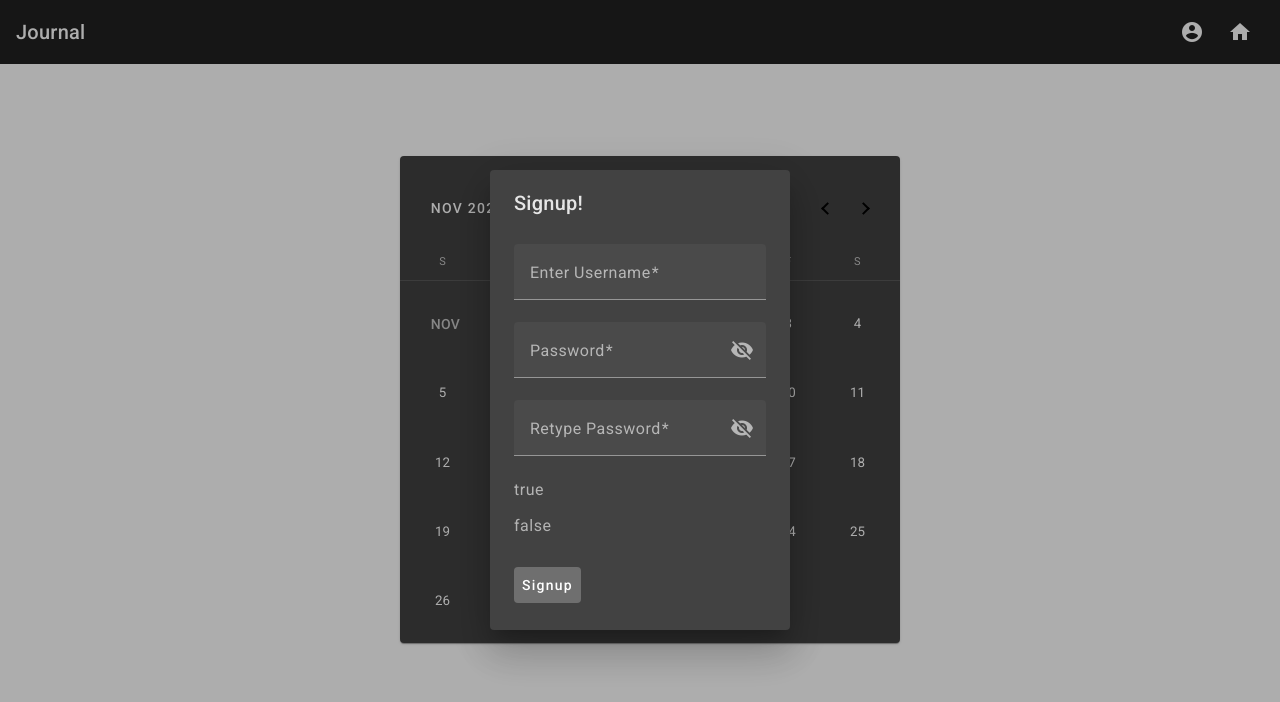
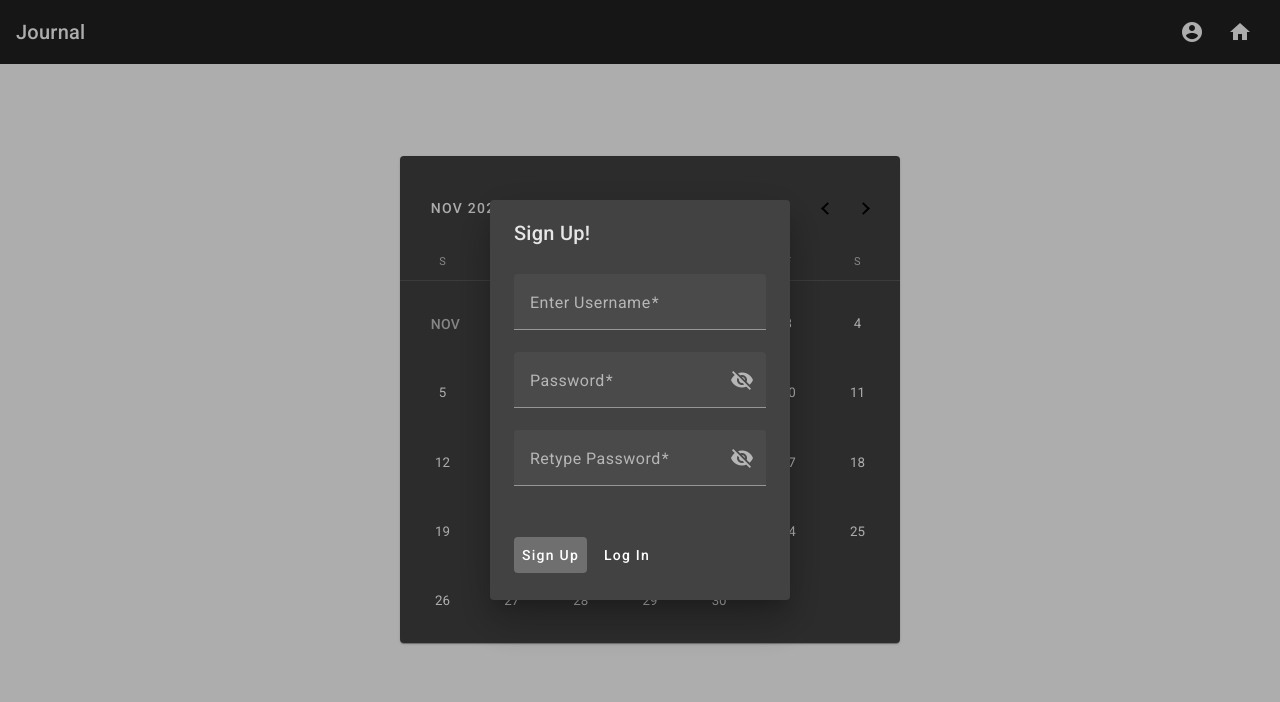
Before and after one commit to tephron4/Journal, an Angular app in the folder journal/: page / in a window 1280 px wide. Both pictures are taken after a click on the button "account_circle". Shown: the top 702 px of the page. Built offline with nearby package versions, Linux system fonts and the light colour scheme.

Commit message:
Add log in functionality to account dialog popup.
TEST=Ran app locally and ran `ng build` and `ng test`.

```diff
--- a/journal/src/app/app.component.html
+++ b/journal/src/app/app.component.html
@@ -2,6 +2,7 @@
     <app-header
         (toggleDayView)="toggleDayView($event)"
         (signUp)="signUp($event)"
+        (logIn)="logIn($event)"
         (logOut)="logOut()"
         [username]="username"
         [loggedIn]="loggedIn">
--- a/journal/src/app/app.component.ts
+++ b/journal/src/app/app.component.ts
@@ -54,6 +54,14 @@ export class AppComponent {
     console.log('Password: ', this.password);
   }
 
+  logIn(info: {username: string, password: string}) {
+    this.username = info.username;
+    this.password = info.password;
+    this.loggedIn = true;
+    console.log('Username: ', this.username);
+    console.log('Password: ', this.password);
+  }
+
   logOut() {
     this.username = '';
     this.password = '';
--- a/journal/src/app/header/account-dialog.html
+++ b/journal/src/app/header/account-dialog.html
@@ -1,4 +1,5 @@
-<h1 *ngIf="!data.loggedIn" mat-dialog-title>Signup!</h1>
+<h1 *ngIf="!data.loggedIn && signUp" mat-dialog-title>Sign Up!</h1>
+<h1 *ngIf="!data.loggedIn && !signUp" mat-dialog-title>Login!</h1>
 <h1 *ngIf="data.loggedIn" mat-dialog-title>Logged In!</h1>
 <div *ngIf="!data.loggedIn" mat-dialog-content>
     <mat-form-field class="entry-field">
@@ -28,7 +29,7 @@
         </button>
         <mat-error *ngIf="passwordForm.invalid">Please enter a password</mat-error>
     </mat-form-field>
-    <mat-form-field class="entry-field">
+    <mat-form-field *ngIf="signUp" class="entry-field">
         <mat-label>Retype Password</mat-label>
         <input
             matInput
@@ -52,15 +53,18 @@
             Passwords do not match
         </mat-error>
     </mat-form-field>
-    <p>{{ retypePasswordForm.hasError('required') }}</p>
-    <p>{{ retypePasswordForm.hasError('passwordMismatch') }}</p>
+</div>
+<div *ngIf="!data.loggedIn && signUp" mat-dialog-actions class="dialog-actions">
+    <button mat-button [mat-dialog-close]="['signup', data.username, data.password]" cdkFocusInitial>Sign Up</button>
+    <button mat-button (click)="switchAccountEntry()" cdkFocusInitial>Log In</button>
+</div>
+<div *ngIf="!data.loggedIn && !signUp" mat-dialog-actions class="dialog-actions">
+    <button mat-button [mat-dialog-close]="['login', data.username, data.password]" cdkFocusInitial>Log In</button>
+    <button mat-button (click)="switchAccountEntry()" cdkFocusInitial>Sign Up</button>
 </div>
 <div *ngIf="data.loggedIn" mat-dialog-content>
     You are logged in as {{ data.username }}
 </div>
-<div *ngIf="!data.loggedIn" mat-dialog-actions class="dialog-actions">
-    <button mat-button [mat-dialog-close]="[data.username, data.password]" cdkFocusInitial>Signup</button>
-</div>
 <div *ngIf="data.loggedIn" mat-dialog-actions class="dialog-actions">
     <button mat-button [mat-dialog-close]="['logout', 'logout']" cdkFocusInitial>Logout</button>
 </div>
--- a/journal/src/app/header/header.component.ts
+++ b/journal/src/app/header/header.component.ts
@@ -24,6 +24,7 @@ export interface DialogData {
 export class HeaderComponent {
   @Output() toggleDayView = new EventEmitter<boolean>();
   @Output() signUp = new EventEmitter<any>();
+  @Output() logIn = new EventEmitter<any>();
   @Output() logOut = new EventEmitter<void>();
   @Input() username = '';
   @Input() loggedIn: boolean = false;
@@ -44,9 +45,13 @@ export class HeaderComponent {
 
     dialogRef.afterClosed().subscribe(result => {
       if (result[0] !== 'logout') {
-        this.username = result[0];
-        this.password = result[1];
-        this.signUp.emit({username: this.username, password: this.password});
+        this.username = result[1];
+        this.password = result[2];
+        if (result[0] === 'signup') {
+          this.signUp.emit({username: this.username, password: this.password});
+        } else if (result[0] === 'login') {
+          this.logIn.emit({username: this.username, password: this.password});
+        }
       } else {
         this.password = '';
         this.logOut.emit();
@@ -81,6 +86,8 @@ export class AccountDialog {
   hidePass = true;
   hideRetypePass = true;
 
+  signUp = true;
+
   constructor(
     public dialogRef: MatDialogRef<AccountDialog>,
     @Inject(MAT_DIALOG_DATA) public data: DialogData) {}
@@ -103,4 +110,8 @@ export class AccountDialog {
       this.retypePasswordForm.setErrors(null);
     }
   }
+
+  switchAccountEntry() {
+    this.signUp = !this.signUp;
+  }
 }
```
